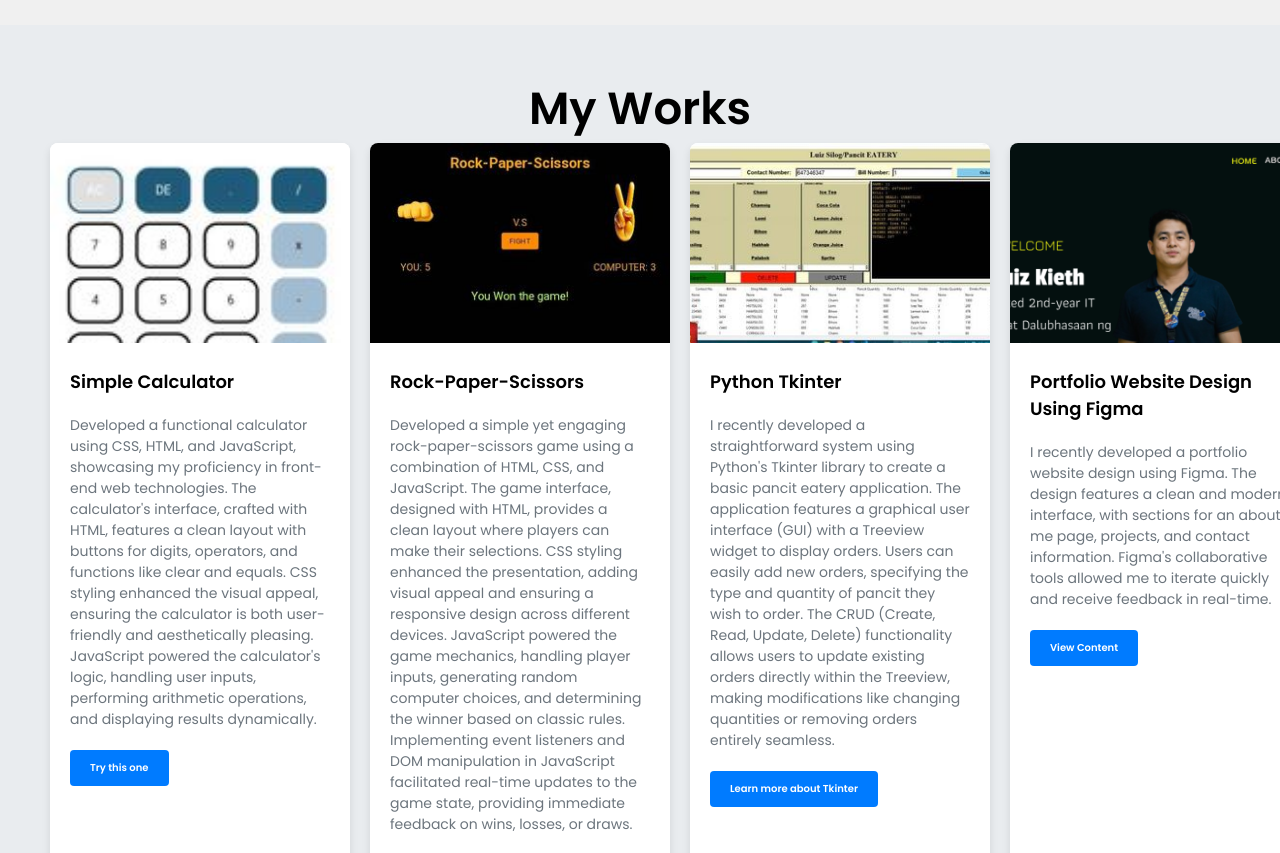
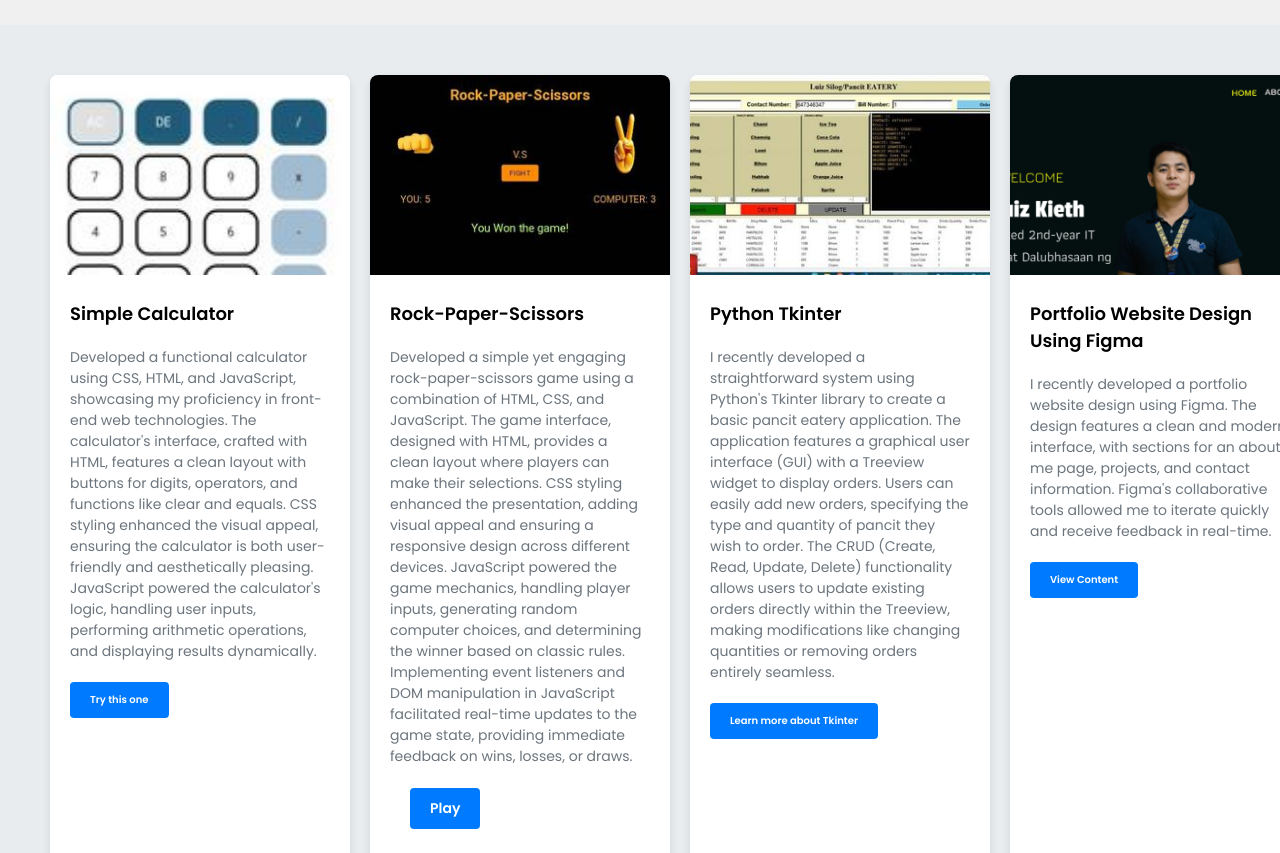
Before and after one commit to luiz-ctrl/portfolio-website, a plain HTML site: page index.html in a window 1280 px wide. Shown: the part 1589-2442 px from the top of the page. Drawn offline with Linux system fonts and the light colour scheme.

Commit message:
index.html

```diff
--- a/index.html
+++ b/index.html
@@ -73,7 +73,7 @@
     </section>
 
     <section class="works" id="works">
-        <h2 class="heading">My <span>Works</span></h2>
+        <h2 class="heading"><span></span></h2>
 
         <div class="work-container">
             <div class="work-box">
```
